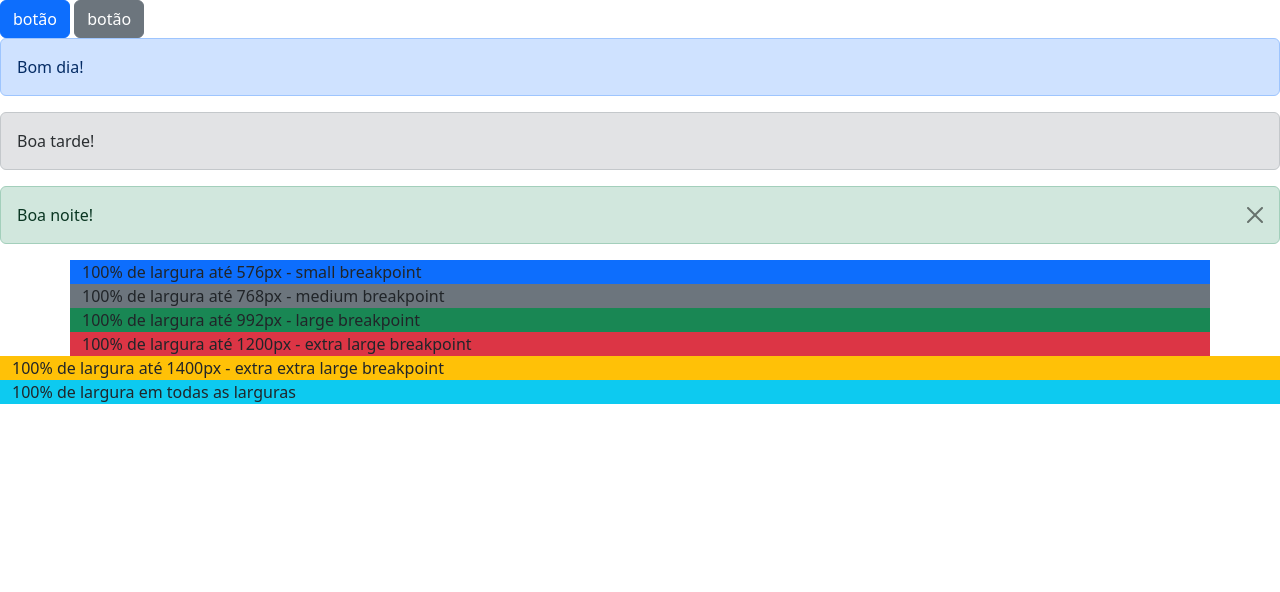
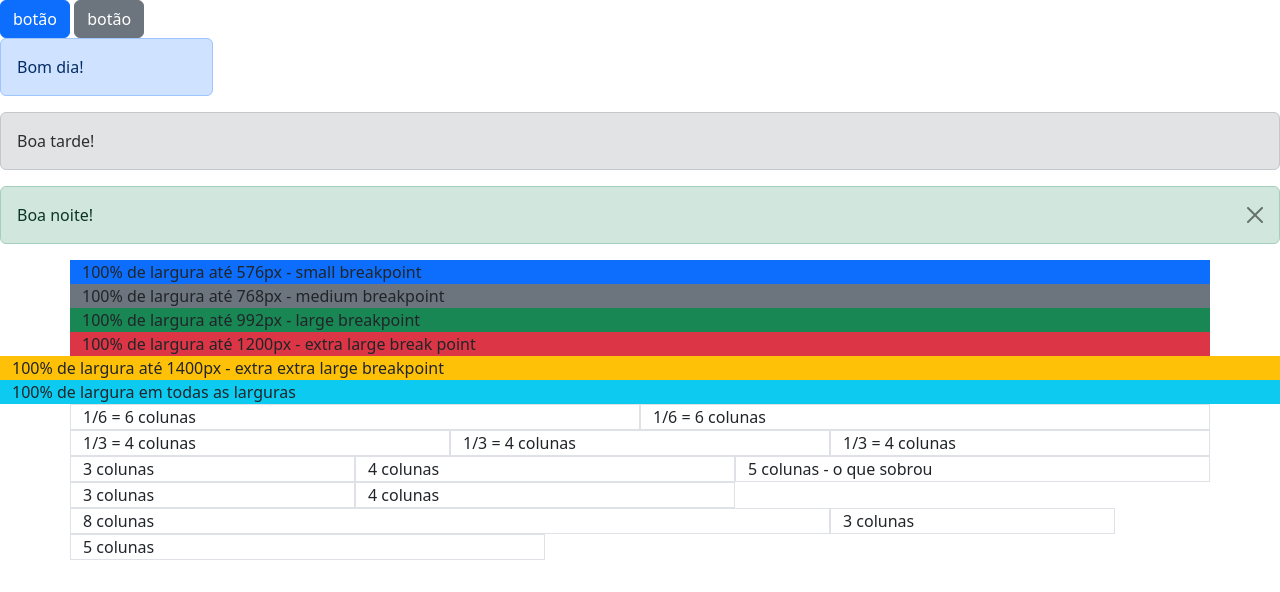
Before and after one commit to caiquefrd/Faculdade, a plain HTML site: page Desenvolvimento Web/Exercicios Aula 5 - Bootstrapp/index.html in a window 1280 px wide. Drawn offline with nearby package versions, Linux system fonts and the light colour scheme.

Commit message:
estudo e resolução de exercicios bootstrap

```diff
--- a/Desenvolvimento Web/Exercicios Aula 5 - Bootstrapp/index.html
+++ b/Desenvolvimento Web/Exercicios Aula 5 - Bootstrapp/index.html
@@ -12,7 +12,7 @@
 <body>
 	<button type="button" class="btn btn-primary">botão</button>
 	<button type="button" class="btn btn-secondary">botão</button>
-	<div class="alert alert-primary" role="alert">
+	<div class="alert alert-primary col-xxl-2 col-xl-2 col-lg-2" role="alert">
 		Bom dia!
 	</div>
 	<div class="alert alert-secondary" role="alert">
@@ -22,7 +22,7 @@
 		Boa noite!
 		<button type="button" class="btn-close" data-bs-dismiss="alert"></button>
 	</div>
-	<div class="container bg-primary">
+	<div class="container-sm bg-primary">
 		100% de largura até 576px - small breakpoint
 	  </div>
 	  <div class="container-md bg-secondary">
@@ -32,7 +32,7 @@
 		100% de largura até 992px - large breakpoint
 	  </div>
 	  <div class="container-xl bg-danger">
-		100% de largura até 1200px - extra large breakpoint
+		100% de largura até 1200px - extra large break	point
 	  </div>
 	  <div class="container-xxl bg-warning">
 		100% de largura até 1400px - extra extra large breakpoint
@@ -40,5 +40,30 @@
 	  <div class="container-fluid bg-info">
 		100% de largura em todas as larguras
 	  </div>
+		<div class="container">
+		  <div class="row">
+			<div class="col border">1/6 = 6 colunas</div>
+			<div class="col border">1/6 = 6 colunas</div>
+		  </div>
+		  <div class="row">
+			<div class="col border">1/3 = 4 colunas</div>
+			<div class="col border">1/3 = 4 colunas</div>
+			<div class="col border">1/3 = 4 colunas</div>
+		  </div>
+		  <div class="row">
+			<div class="col-3 border">3 colunas</div>
+			<div class="col-4 border">4 colunas</div>
+			<div class="col border">5 colunas - o que sobrou</div>
+		  </div>
+		  <div class="row">
+			<div class="col-3 border">3 colunas</div>
+			<div class="col-4 border">4 colunas</div>
+		  </div>
+		  <div class="row">
+			<div class="col-8 border">8 colunas</div>
+			<div class="col-3 border">3 colunas</div>
+			<div class="col-5 border">5 colunas</div>
+		  </div>
+		</div>
 </body>
 </html>
```
